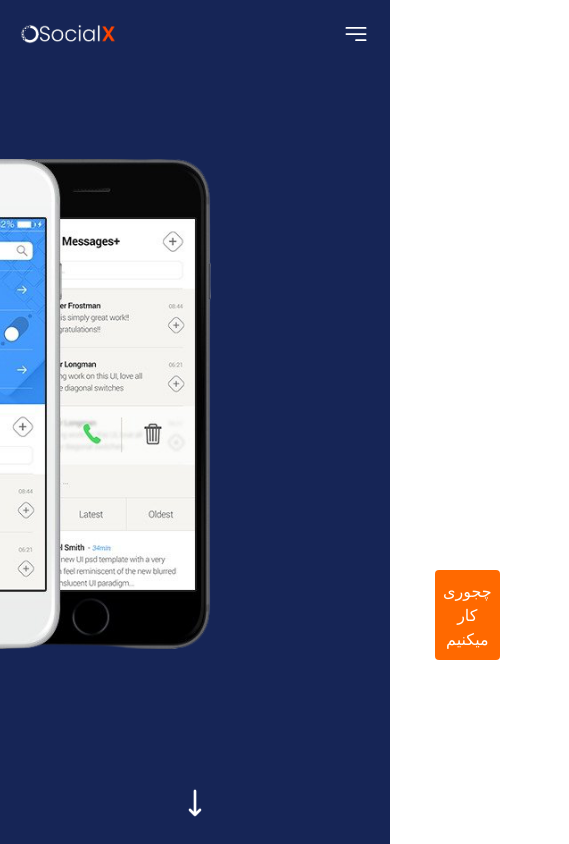
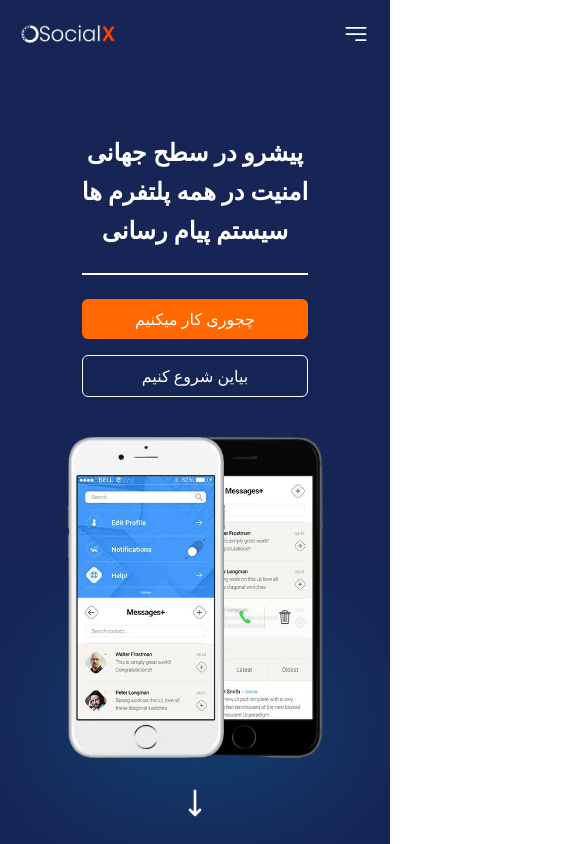
Before and after one commit to VibelessYoung/SocialX-UI, a React (Vite) app: page / in a window 390 px wide. Shown: the whole page, 569 px wide, since content can reach past the window. Built offline with nearby package versions, Linux system fonts and the light colour scheme.

Commit message:
add hero-section responsive

```diff
--- a/src/components/HeroSection.jsx
+++ b/src/components/HeroSection.jsx
@@ -2,22 +2,60 @@ import React from "react";
 
 function HeroSection() {
   return (
-    <div className="flex gap-56 justify-center items-center py-20">
-      <img src="/src/assets/phone-header-bg.png" alt="" />
-      <div className="flex flex-col">
-        <h1 className="text-4xl border-b-2 pb-10 border-b-white text-white font-bold text-center">
+    <div
+      className="flex flex-col-reverse lg:flex-row
+    items-center justify-center
+    gap-10 lg:gap-40
+    px-6 lg:px-20
+    py-16 lg:py-24"
+    >
+      <div className="relative group flex justify-center items-center">
+        <div
+          className="absolute -bottom-10 w-72 h-40
+  bg-cyan-500/30
+  blur-3xl
+  rounded-full
+  opacity-70
+  group-hover:opacity-100
+  transition-all duration-500"
+        ></div>
+
+        <img
+          src="/src/assets/phone-header-bg.png"
+          alt="phone"
+          className="relative w-64 sm:w-80 lg:w-[400px]
+    transition-all duration-500
+    group-hover:-translate-y-4
+    group-hover:rotate-2
+    group-hover:scale-105"
+        />
+      </div>
+
+      <div className="flex flex-col items-center lg:items-start text-center lg:text-right max-w-xl">
+        <h1
+          className="text-2xl sm:text-3xl lg:text-4xl
+        border-b-2 border-white
+        pb-6 lg:pb-10
+        text-white font-bold leading-relaxed"
+        >
           پیشرو در سطح جهانی
           <br />
           امنیت در همه پلتفرم ها
           <br />
           سیستم پیام رسانی
-          <br />
         </h1>
-        <div className="flex gap-3 mt-5 justify-center">
-          <button className="bg-orange-500 p-2 text-white rounded-sm">
+
+        <div
+          className="flex flex-col sm:flex-row
+        gap-4 mt-6
+        w-full sm:w-auto
+        justify-center lg:justify-start"
+        >
+          <button className="bg-orange-500 px-5 py-2 text-white rounded-md w-full sm:w-auto cursor-pointer">
             چجوری کار میکنیم
           </button>
-          <button className="p-2 border border-white text-white rounded-sm">
+
+          <button className="px-5 py-2 border border-white text-white rounded-md w-full sm:w-auto cursor-pointer">
             بیاین شروع کنیم
           </button>
         </div>
```
